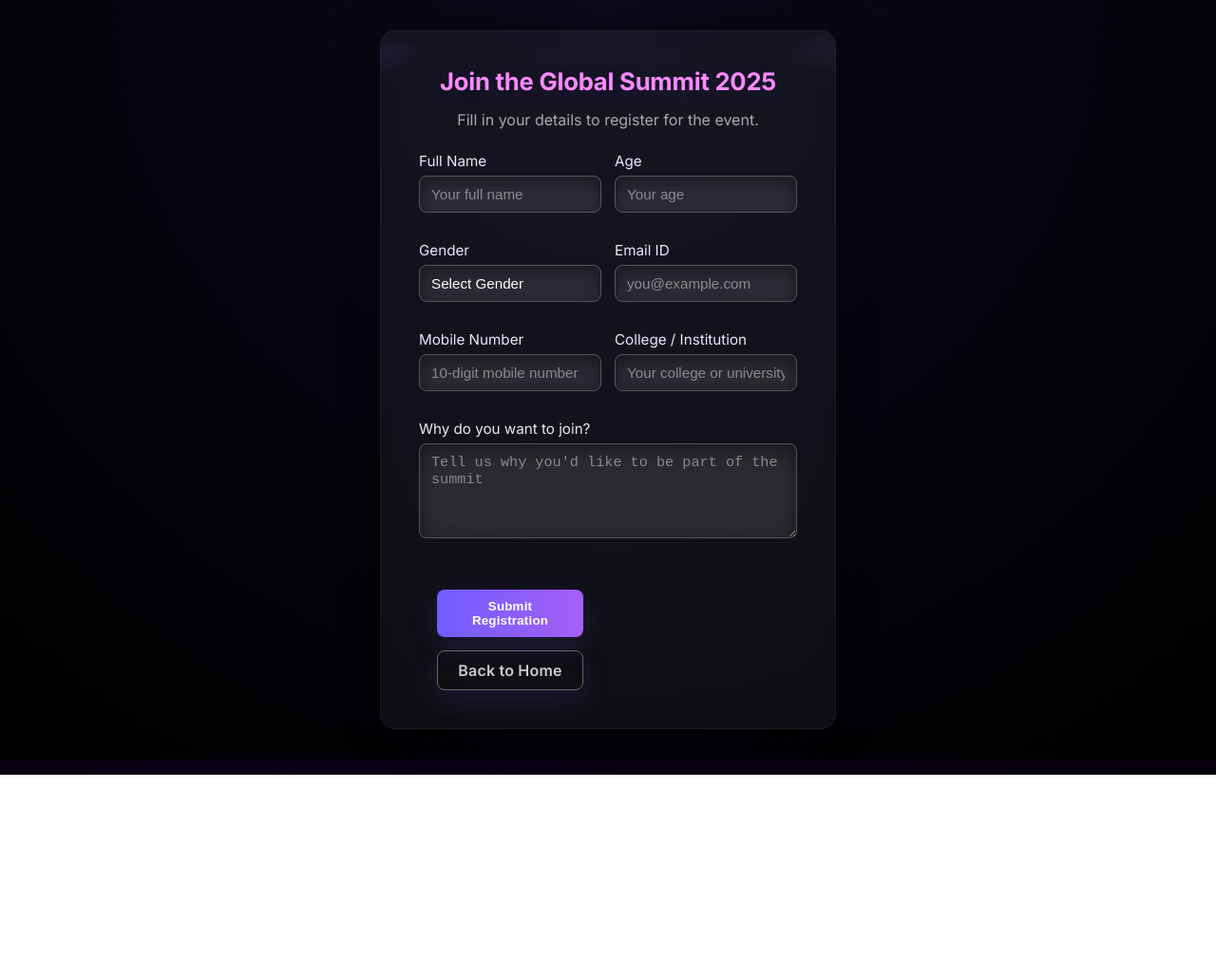
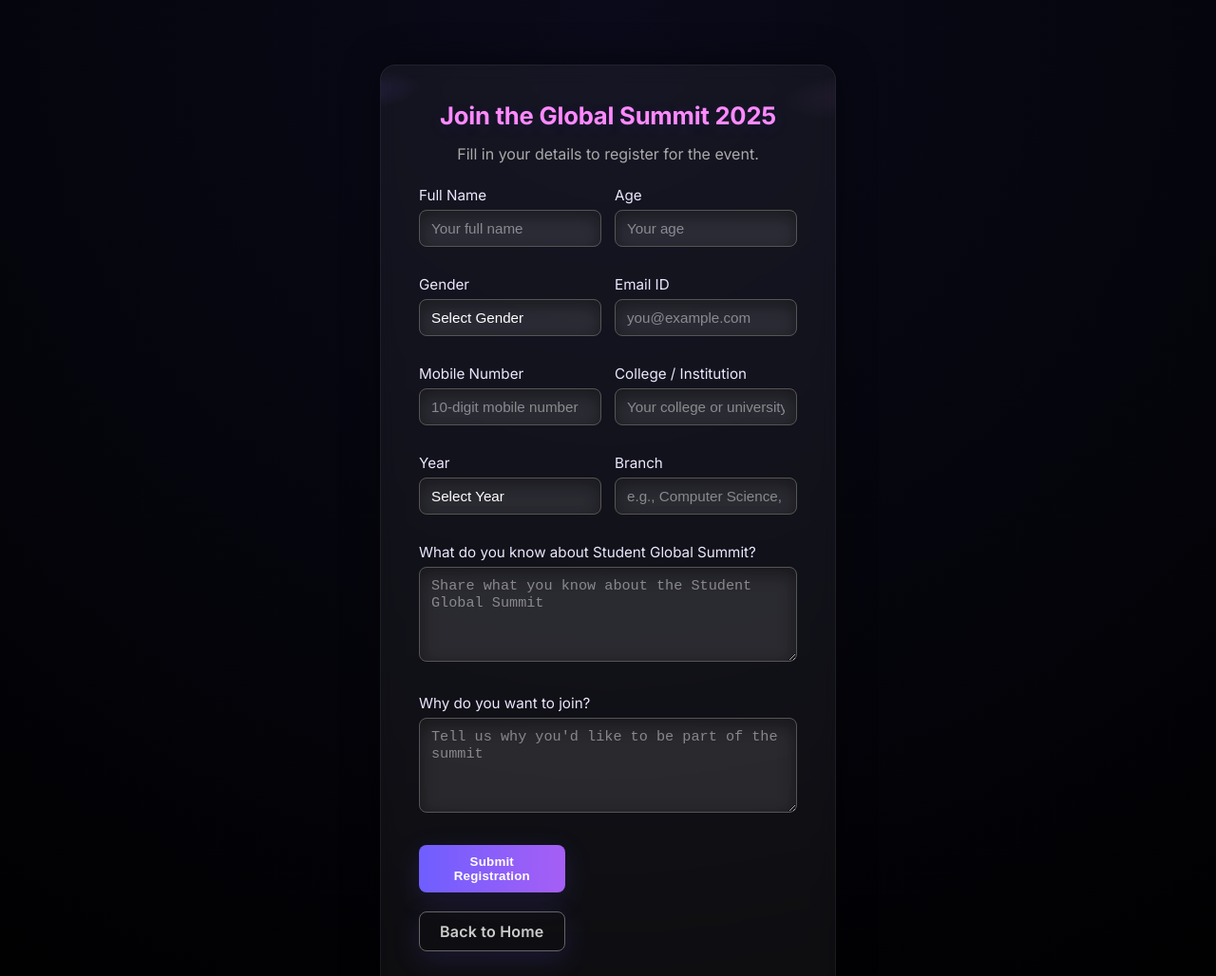
Before and after one commit to shiba4981/SGS, a plain HTML site: page register.html in a window 1280 px wide. Shown: the top 1028 px of the page at 95% size. Before the commit the page ends 816 px from the top, so only its background shows below. Drawn offline with Linux system fonts and the light colour scheme.

Commit message:
Changes done

```diff
--- a/register.css
+++ b/register.css
@@ -24,7 +24,6 @@
 
 /* ---------- Base layout ---------- */
 * { box-sizing: border-box; -webkit-font-smoothing:antialiased; -moz-osx-font-smoothing:grayscale; }
-html,body { height: 100%; margin: 0; font-family: 'Inter', system-ui, -apple-system, "Segoe UI", Roboto, "Helvetica Neue", Arial; color:var(--text); background: radial-gradient(circle at 30% 20%, var(--bg-2), var(--bg-1)) fixed; }
 
 /* Page container centers content and adds breathing room */
 .register-page, .admin-page {
@@ -37,7 +36,9 @@ html,body { height: 100%; margin: 0; font-family: 'Inter', system-ui, -apple-sys
 
 /* ---------- Card ---------- */
 .form-card {
+
   width: 100%;
+
   max-width: 520px;
   background: linear-gradient(180deg, rgba(255,255,255,0.02), rgba(255,255,255,0.01));
   border: 1px solid var(--glass-border);
@@ -51,6 +52,18 @@ html,body { height: 100%; margin: 0; font-family: 'Inter', system-ui, -apple-sys
   position: relative;
   overflow: hidden;
 }
+.opname{
+  color:#0a0018;
+}
+.actionsvertical {
+  display: flex;
+  flex-direction: column;
+  gap: 20px;
+  justify-content: center;
+}
+
+
+
 
 /* subtle floating accent at top-left (decorative) */
 .form-card::before{
@@ -189,6 +202,7 @@ textarea { min-height: 110px; resize: vertical; }
     width: 100%;
     max-width: none;
   }
+
 }
 
 
--- a/register.html
+++ b/register.html
@@ -8,15 +8,17 @@
     <link href="https://fonts.googleapis.com/css2?family=Inter:wght@400;600;700&display=swap" rel="stylesheet">
     <link rel="stylesheet" href="register.css">
     <style>
+
         body {
             margin: 0;
+            padding: 20px 0;
             font-family: 'Inter', sans-serif;
             background: radial-gradient(circle at top, #0a0a1a 0%, #000 100%);
+            min-height: 100vh;
             color: white;
             display: flex;
-            align-items: center;
+            align-items: flex-start;
             justify-content: center;
-            height: 100vh;
         }
 
         .form-card {
@@ -132,11 +134,11 @@
                 </label>
 
                 <label>Gender
-                    <select name="gender" required>
-                        <option value="">Select Gender</option>
-                        <option>Male</option>
-                        <option>Female</option>
-                        <option>Other</option>
+                    <select   name="gender"  required>
+                        <option value="" class="opname">Select Gender</option>
+                        <option class="opname">Male</option>
+                        <option class="opname">Female</option>
+                        <option class="opname">Other</option>
                     </select>
                 </label>
 
@@ -151,6 +153,24 @@
                 <label>College / Institution
                     <input name="college" type="text" required placeholder="Your college or university" />
                 </label>
+                <label>Year
+                    <select name="year" required>
+                        <option value="" class="opname">Select Year</option>
+                        <option value="1st Year" class="opname">1st Year</option>
+                        <option value="2nd Year" class="opname">2nd Year</option>
+                        <option value="3rd Year" class="opname">3rd Year</option>
+                        <option value="4th Year" class="opname">4th Year</option>
+                        <option value="5th Year" class="opname">5th Year</option>
+                        <option value="Graduate" class="opname">Graduate</option>
+                    </select>
+                </label>
+                  <label>Branch
+                    <input name="branch" type="text" required placeholder="e.g., Computer Science, Mechanical, etc." />
+                </label>
+                  <label class="full">What do you know about Student Global Summit?
+                    <textarea name="knowledge" required
+                        placeholder="Share what you know about the Student Global Summit"></textarea>
+                </label>
 
                 <label class="full">Why do you want to join?
                     <textarea name="reason" required
@@ -158,7 +178,7 @@
                 </label>
 
 
-                <div class="actions vertical">
+                <div class="actionsvertical">
                     <button type="submit" class="btn">Submit Registration</button>
                     <a href="index.html" class="btn secondary">Back to Home</a>
                 </div>
```
